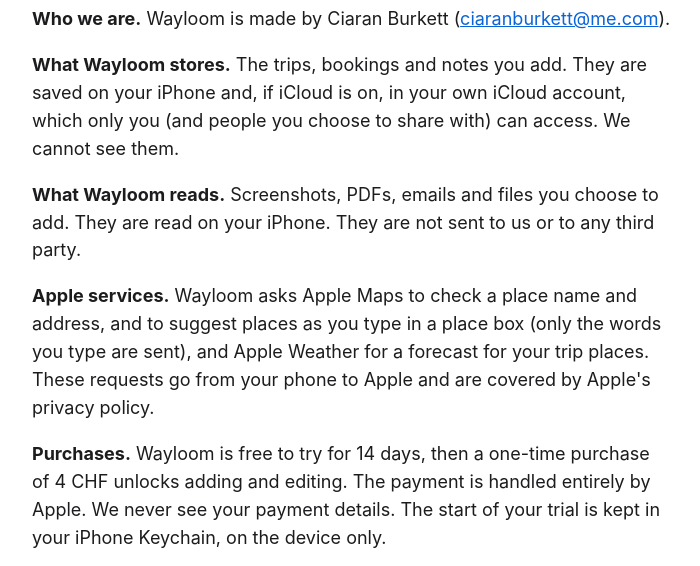
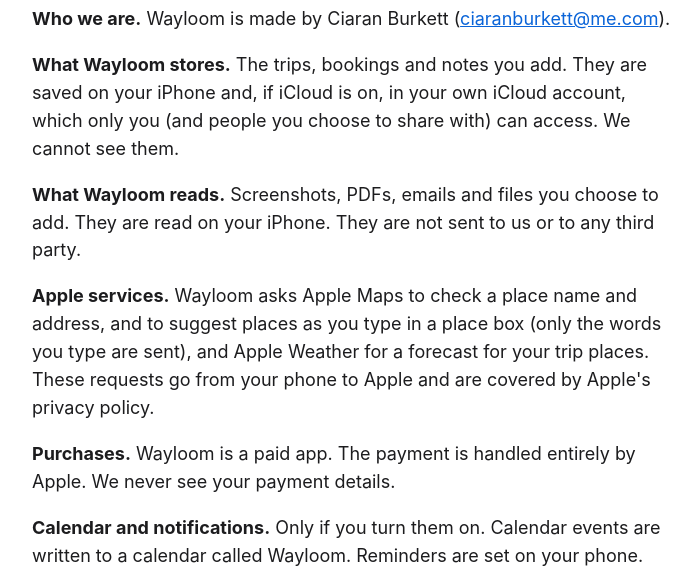
Before and after one commit to scarykid89/Wayloom, a plain HTML site: page privacy.html in a window 1280 px wide. Shown: the part 193-759 px from the top of the page, without its empty margins (288-988 px from the left). Drawn offline with Linux system fonts and the light colour scheme.

Commit message:
Privacy: app is sold, no trial or price

```diff
--- a/privacy.html
+++ b/privacy.html
@@ -6,7 +6,7 @@
 <p><b>What Wayloom stores.</b> The trips, bookings and notes you add. They are saved on your iPhone and, if iCloud is on, in your own iCloud account, which only you (and people you choose to share with) can access. We cannot see them.</p>
 <p><b>What Wayloom reads.</b> Screenshots, PDFs, emails and files you choose to add. They are read on your iPhone. They are not sent to us or to any third party.</p>
 <p><b>Apple services.</b> Wayloom asks Apple Maps to check a place name and address, and to suggest places as you type in a place box (only the words you type are sent), and Apple Weather for a forecast for your trip places. These requests go from your phone to Apple and are covered by Apple&#x27;s privacy policy.</p>
-<p><b>Purchases.</b> Wayloom is free to try for 14 days, then a one-time purchase of 4 CHF unlocks adding and editing. The payment is handled entirely by Apple. We never see your payment details. The start of your trial is kept in your iPhone Keychain, on the device only.</p>
+<p><b>Purchases.</b> Wayloom is a paid app. The payment is handled entirely by Apple. We never see your payment details.</p>
 <p><b>Calendar and notifications.</b> Only if you turn them on. Calendar events are written to a calendar called Wayloom. Reminders are set on your phone.</p>
 <p><b>What we do not do.</b> No account, no advertising, no tracking, no selling or sharing of data, no analytics.</p>
 <p><b>Your choices.</b> Delete a trip or all content in the app at any time. Removing the app deletes the phone copy; delete the app&#x27;s iCloud data in Settings &gt; Apple ID &gt; iCloud &gt; Manage Storage.</p>
```
